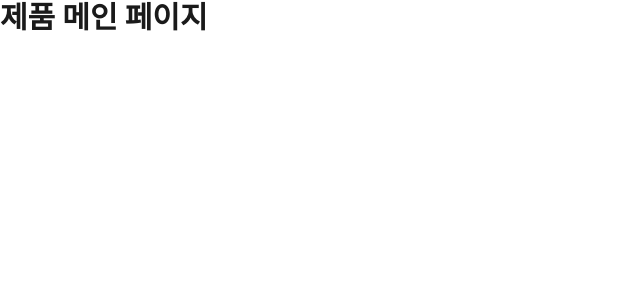
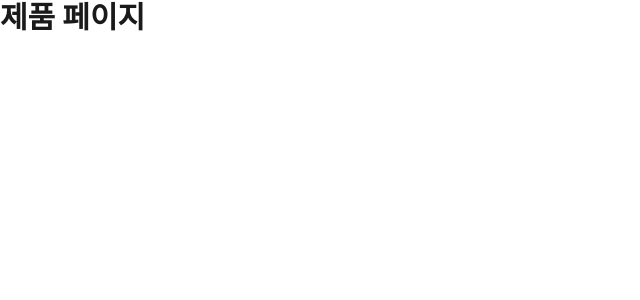
Before and after one commit to Suhyugyeong/final_personal, a React (Vite) app in the folder project_front/: page /products in a window 1280 px wide. Shown: the top 300 px of the page, without its empty margins (0-640 px from the left). Built offline with nearby package versions, Linux system fonts and the light colour scheme.

Commit message:
sql-데이터 넣어봄

```diff
--- a/project_front/src/product/ProductMain.jsx
+++ b/project_front/src/product/ProductMain.jsx
@@ -6,7 +6,7 @@ import Update from "./component/Update";
 const ProductMain = () => {
   return (
     <div>
-      <h2>제품 메인 페이지</h2>
+      <h2>제품 페이지</h2>
       <Routes>
         <Route path="/detail/:id" element={<Detail />} />
         <Route path="/bidding" element={<Bidding />} />
```
